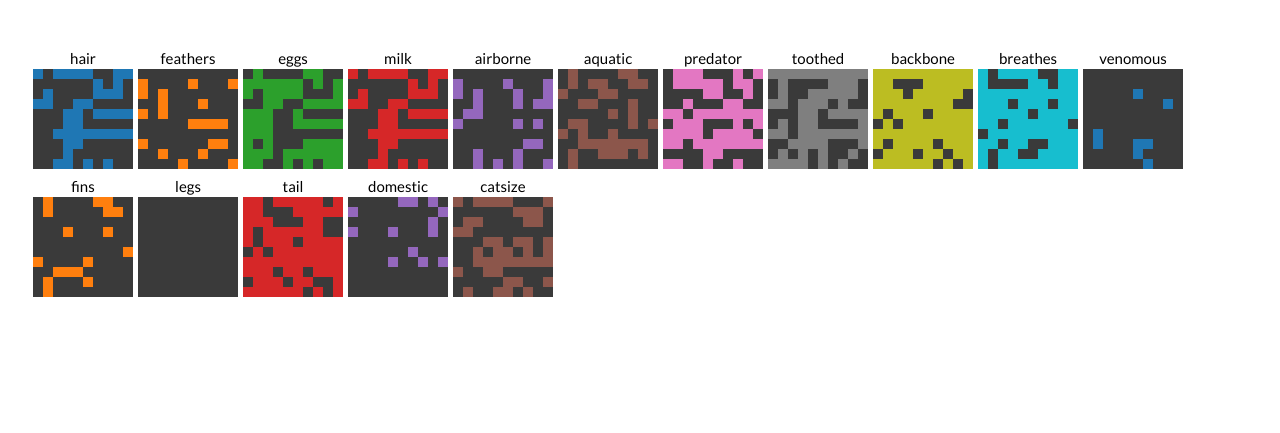
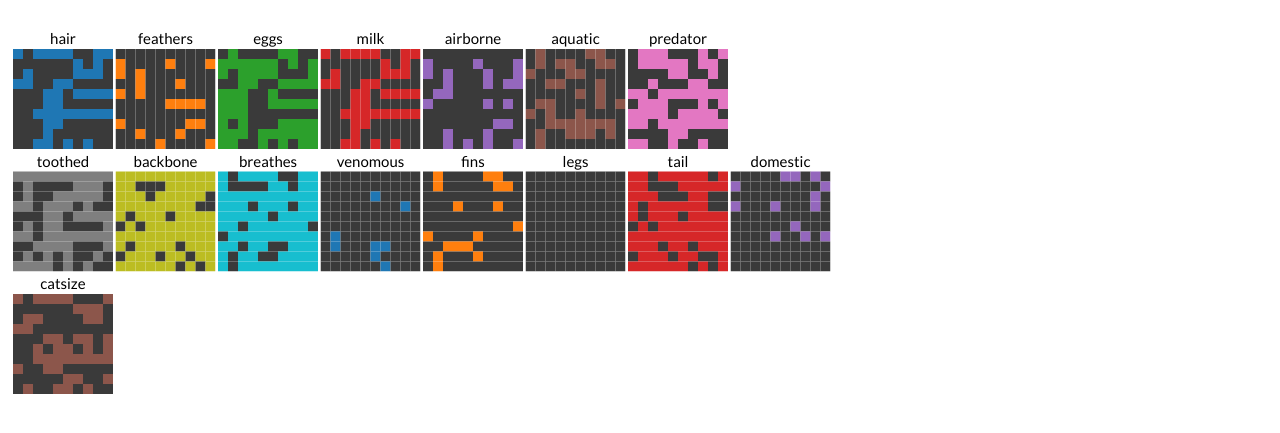
Before and after one commit to cktang88/viz-proj, a plain HTML site: page src/index.html in a window 1280 px wide. Shown: the part 61-494 px from the top of the page. Drawn offline with nearby package versions, Linux system fonts and the light colour scheme.

Commit message:
added dragging around

```diff
--- a/src/index.html
+++ b/src/index.html
@@ -13,7 +13,9 @@
 			margin: 0px;
 		}
 		.container {
-			margin: 30px;
+			width: 98%;
+			margin: 1%;
+			height: 100vh;
 		}
 		</style>
 	</head>
@@ -27,7 +29,7 @@
 			</p>
 		</div>
 		<br>
-		<div class="container"></div>
+		<svg class="container"></svg>
 	<script type='text/javascript' src='index.js'></script>
   	</body>
 </html>
--- a/src/index.js
+++ b/src/index.js
@@ -89,7 +89,7 @@ function assignColors() {
 }
 
 // function to plot each pixelLayer
-const plotPixelLayer = (attr) => {
+const plotPixelLayer = (attr,index) => {
 
     // number of rows and columns
     const rowcolNum = numberOfRowsCol(elements.length);
@@ -107,10 +107,20 @@ const plotPixelLayer = (attr) => {
         xScale = layerScale([0, width]), // pixel width and X position
         yScale = layerScale([0, height]) // pixel height and Y position
 
+    let y = 0
     const pixelLayer = d3.select('.container').append('svg')
         .attr('width', width)
         .attr('height', height + textPad)
         .style("margin", `${margin}px`)
+        .attr("x", ()=> {
+            let currOut = index*(width+margin)+width
+            if (Math.floor(currOut/screen.width)!=Math.floor(((index-1)*(width+margin)+width)/screen.width)) {
+                this.offset = -1*((currOut%screen.width)-width)
+            }
+            y = Math.floor(currOut/screen.width)
+            return (currOut%screen.width)-width+this.offset
+        })
+        .attr("y", (y*(width+textPad+margin)))
 
     const main = pixelLayer.append('g').attr('transform', 'translate(0,' + textPad + ')')
 
@@ -137,16 +147,34 @@ const plotPixelLayer = (attr) => {
             console.log(d)
         })
         .on('mouseout', d => d.hoverOver = false)
+
+    pixelLayer.call(d3.drag()
+    .on("start", function() {
+        this.parentElement.appendChild(this); // bring to front
+    })
+    .on("drag", function() {
+        d3.select(this).attr("x", d3.mouse(this)[0]-(width/2)).attr("y", d3.mouse(this)[1]-(width/2)); // follow mouse
+    })
+    // .on("end", function() {
+
+    // })
+    );
 }
 
 // plot all
 function plot_it() {
 
     // plot a pixelLayer for each animal attribute
+    let i = 0
+    setOffset();
     Object.keys(elements[0]).forEach((key) => {
-        plotPixelLayer(key);
+        plotPixelLayer(key,i);
+        i+=1
     })
+}
 
+const setOffset = () => {
+    this.offset = 0;
 }
 
 const JoinType = {
```
Also changed, not shown: 1 other file.
